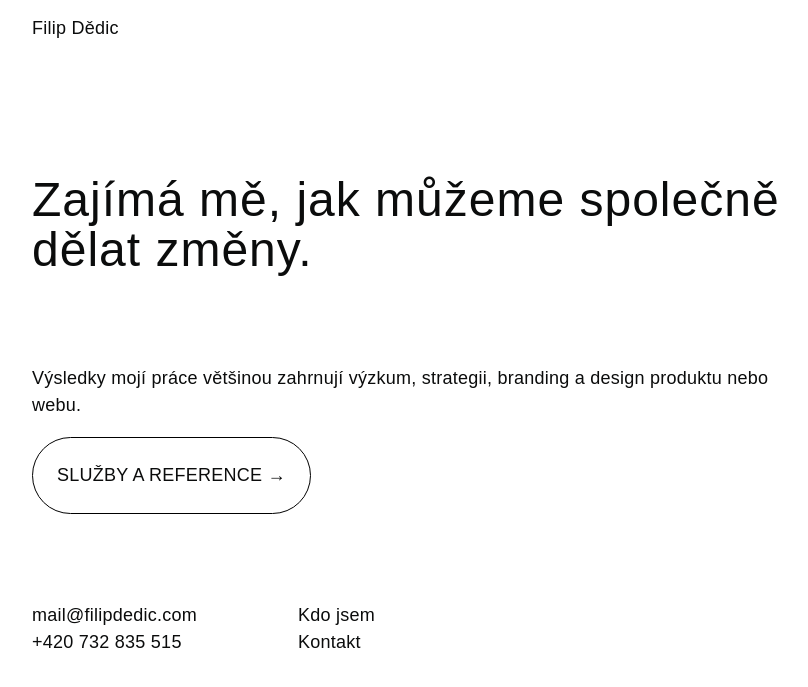
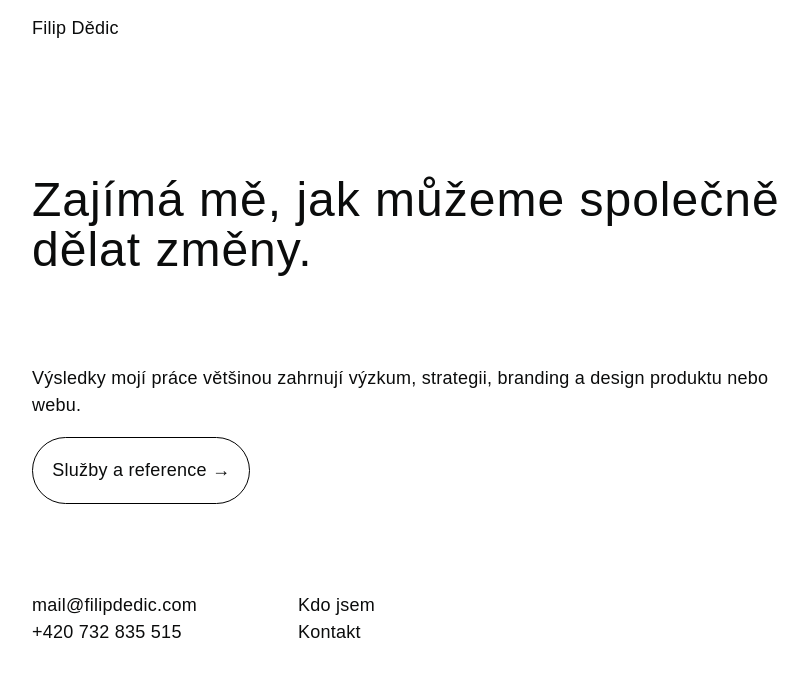
Before and after one commit to fdedic/fdedic.github.io, a Jekyll site: the page built from index.md, in a window 1280 px wide. Shown: the top 687 px of the page, without its empty margins (228-1036 px from the left). Built offline with Jekyll 4.4.1, drawn with Linux system fonts in a browser that asks for light colours; nearby versions of some CDN libraries; some web fonts are replaced.

Commit message:
Update base.css

```diff
--- a/assets/css/base.css
+++ b/assets/css/base.css
@@ -708,9 +708,8 @@ margin-bottom: 15px;
     cursor: pointer;
     display: -moz-inline-stack;
     display: inline-block;
-    padding: 1.5rem;
-    border-radius: 3rem;
-    text-transform: uppercase;
+    padding: 1.2rem;
+    border-radius: 2.4rem;
     white-space: nowrap;
     position: relative;
     border: 1px solid #000;
```
